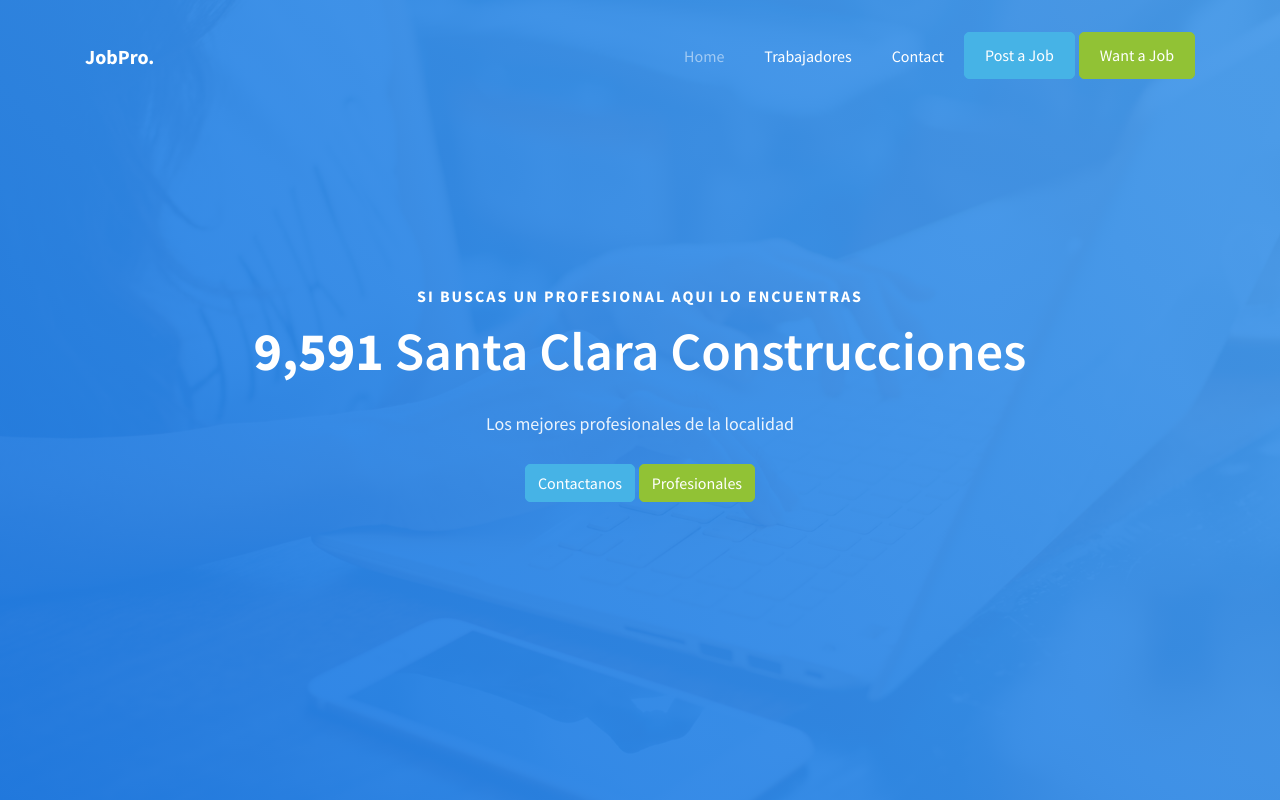
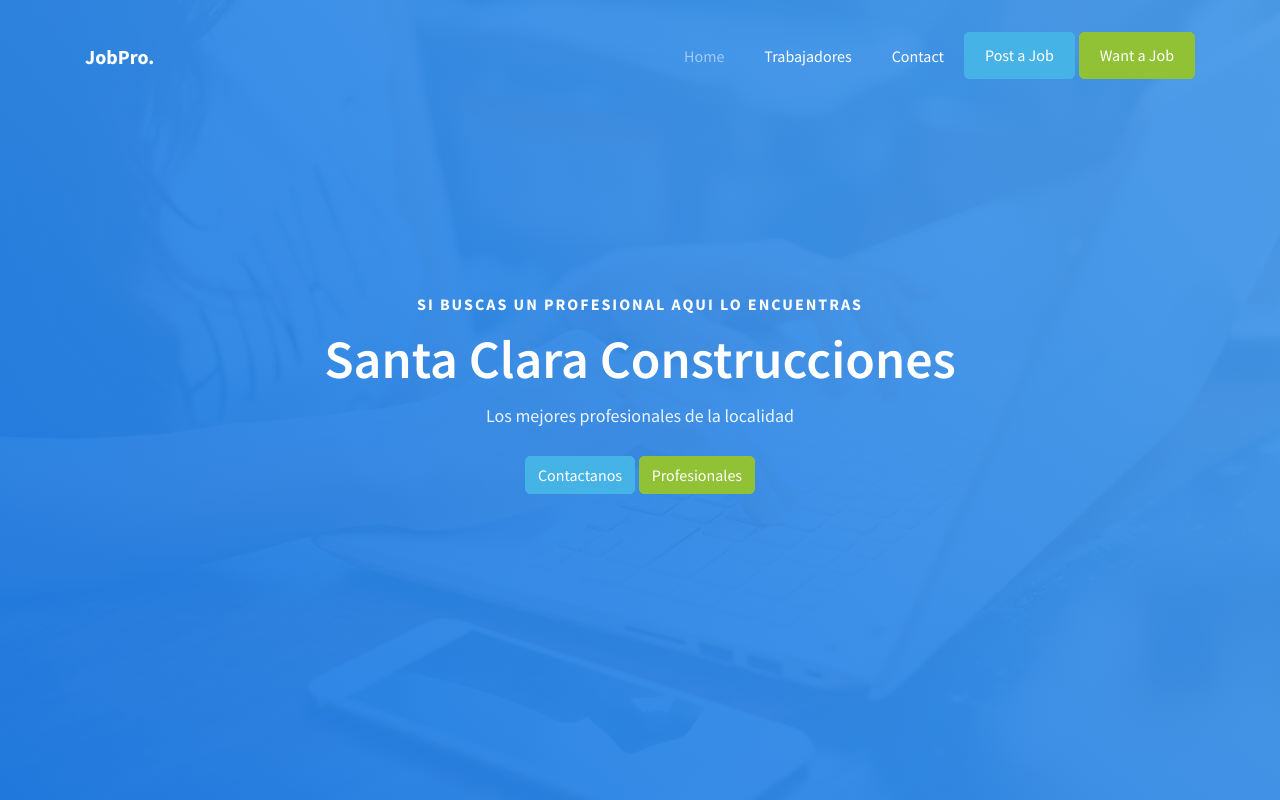
Before and after one commit to nicoarkano/santaclara, a plain HTML site: page index.html in a window 1280 px wide. Shown: the top 800 px of the page. Drawn offline with Linux system fonts and the light colour scheme; some packages are replaced by stand-ins of ours; no server answers; files whose address does not match are found by name.

Commit message:
numero eliminado

```diff
--- a/index.html
+++ b/index.html
@@ -54,7 +54,7 @@
 				<div class="col-md-10 d-flex align-items-center ftco-animate">
 					<div class="text w-100 text-center">
 						<span class="subheading mb-2">Si buscas un profesional aqui lo encuentras</span>
-						<h1 class="mb-4"><span class="number" data-number="10650"></span> Santa Clara Construcciones</h1>
+						<h1> Santa Clara Construcciones</h1>
 						<p class="mb-4">Los mejores profesionales de la localidad</p>
 						<p><a href="#" class="btn btn-primary">Contactanos</a> <a href="#" class="btn btn-secondary"> Profesionales</a></p>
 					</div>
```
